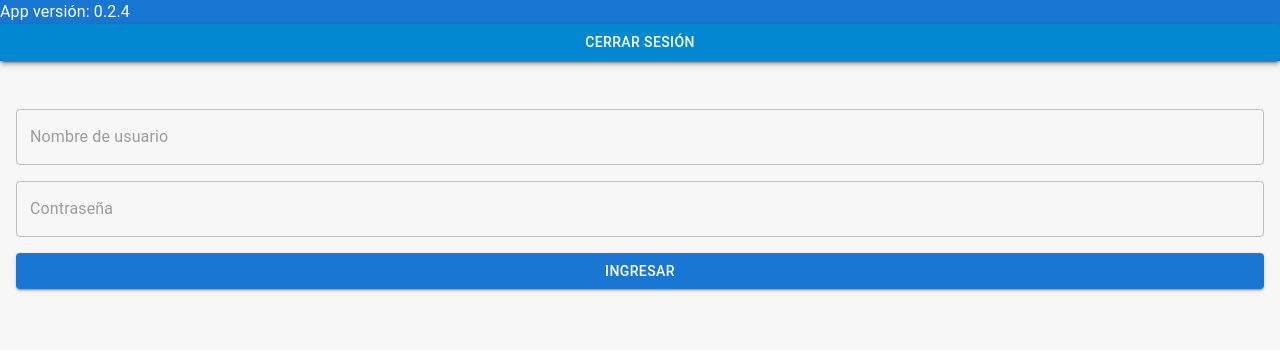
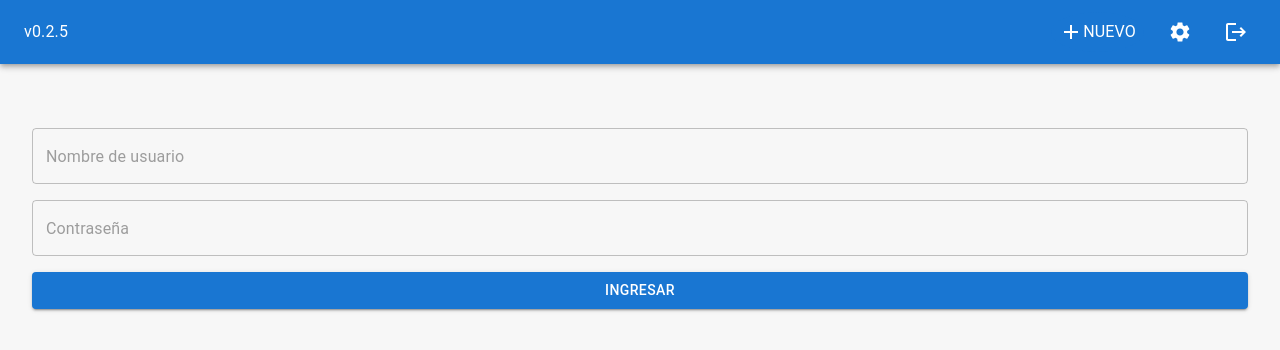
Before and after one commit to OscarUrielCZ/fint-desktop, a React (Create React App) app: page /fint-desktop/login in a window 1280 px wide. Shown: the top 350 px of the page. Built offline with nearby package versions, Linux system fonts and the light colour scheme; no server answers.

Commit message:
front: improved look and feel

```diff
--- a/package.json
+++ b/package.json
@@ -1,6 +1,6 @@
 {
   "name": "fint-desktop",
-  "version": "0.2.4",
+  "version": "0.2.5",
   "private": true,
   "dependencies": {
     "@emotion/react": "^11.14.0",
@@ -22,6 +22,7 @@
     "react-number-format": "^5.4.3",
     "react-router-dom": "^6.16.0",
     "react-scripts": "5.0.1",
+    "react-toastify": "^11.0.5",
     "typescript": "^4.9.5",
     "uuid": "^11.1.0",
     "web-vitals": "^2.1.4"
--- a/src/App.js
+++ b/src/App.js
@@ -14,6 +14,8 @@ import CreateView from "./views/Create/CreateView.tsx";
 import UpdateView from "./views/Update/UpdateView.tsx";
 import ProtectedRoute from "./routes/ProtectedRoute.tsx";
 
+
+// TODO: update this router to use config/routes.ts
 const router = createBrowserRouter([
   {
     path: "/",
--- a/src/components/Filters/PeriodFilters.tsx
+++ b/src/components/Filters/PeriodFilters.tsx
@@ -1,4 +1,4 @@
-import { Fragment, useCallback, useEffect, useState } from "react";
+import React, { Fragment, useCallback, useEffect, useState } from "react";
 import moment from "moment";
 
 import { Box, MenuItem, Select, Typography } from "@mui/material";
@@ -67,7 +67,7 @@ function PeriodFilters({ period, setPeriod, periodType, setPeriodType }: any) {
       <Box sx={{ display: "grid", gridTemplateColumns: "1fr 3fr", mt: 2 }}>
         {periodType === Period.MONTH && (
           <Fragment>
-            <Typography>Selecciona un mes </Typography>
+            <Typography>Mes </Typography>
             <Select
               label="Mes"
               value={selectedMonth}
@@ -90,7 +90,7 @@ function PeriodFilters({ period, setPeriod, periodType, setPeriodType }: any) {
         )}
         {periodType !== Period.FULL && (
           <Fragment>
-            <Typography>Selecciona un año</Typography>
+            <Typography>Año</Typography>
             <Select
               label="Año"
               value={selectedYear}
--- a/src/components/Settings/Settings.tsx
+++ b/src/components/Settings/Settings.tsx
@@ -1,12 +1,14 @@
-import { Box, Button, Typography } from "@mui/material";
+import { Box, Button, CircularProgress, Typography } from "@mui/material";
 import React from "react";
 
 function Settings({
   onSync,
   onClose,
+  loading,
 }: {
   onSync: () => void;
   onClose: () => void;
+  loading: boolean;
 }) {
   return (
     <Box
@@ -14,18 +16,17 @@ function Settings({
         display: "flex",
         flexDirection: "column",
         gap: 1,
-        width: "80%",
-        backgroundColor: "white",
+        width: "100%",
         textAlign: "center",
-        p: 2,
+        backgroundColor: "white"
       }}
     >
       <Typography variant="h4">Settings</Typography>
-      <Button variant="outlined" onClick={onSync}>
-        Sincronizar datos
+      <Button variant="outlined" onClick={onSync} disabled={loading}>
+        {loading ? <CircularProgress size={24} /> : "Sincronizar datos"}
       </Button>
       <Button variant="contained" color="error" onClick={onClose}>
-        Cerrra
+        Cerrar
       </Button>
     </Box>
   );
--- /dev/null
+++ b/src/config/routes.ts
@@ -0,0 +1,28 @@
+import CategoryView from "../views/Category/CategoryView.tsx";
+import CreateView from "../views/Create/CreateView.tsx";
+import HomeView from "../views/Home/HomeView.tsx";
+import LoginView from "../views/Login/LoginView.tsx";
+import UpdateView from "../views/Update/UpdateView.tsx";
+
+export default {
+    login: {
+        path: "fint-desktop/login",
+        element: LoginView,
+    },
+    home: {
+        path: "fint-desktop/",
+        element: HomeView,
+    },
+    create: {
+        path: "fint-desktop/create",
+        element: CreateView,
+    },
+    update: {
+        path: "fint-desktop/update/:id",
+        element: UpdateView,
+    },
+    category: {
+        path: "fint-desktop/category/:id",
+        element: CategoryView,
+    },
+};
--- a/src/routes/Root.tsx
+++ b/src/routes/Root.tsx
@@ -1,26 +1,102 @@
-import React from "react";
-import { Outlet } from "react-router-dom";
+import React, { useContext, useState } from "react";
+import { Outlet, useNavigate } from "react-router-dom";
+import { signOut } from "firebase/auth";
+import {
+  AppBar,
+  Box,
+  IconButton,
+  Toolbar,
+  Typography,
+} from "@mui/material";
+import { Add, Logout, Settings as SettingsIcon } from "@mui/icons-material";
 
-import { signOut } from "firebase/auth";
-import { AppBar, Box, Button, Typography } from "@mui/material";
 import { auth } from "../firebase";
+import routes from "../config/routes.ts";
+import Modal from "../modals/Modal.js";
+import Settings from "../components/Settings/Settings.tsx";
+import { ExpensesContext } from "../context/ExpensesContext.js";
+import { toast } from "react-toastify";
 
 function Root() {
+  const navigate = useNavigate();
+  const { syncData } = useContext(ExpensesContext);
+  const [openModal, setOpenModal] = useState(false);
+  const [loadingSync, setLoadingSync] = useState(false);
+
   const logout = () => {
     signOut(auth);
+  };
+
+  const handleAddExpense = () => {
+    navigate(routes.create.path);
+  };
+
+  const handleSyncData = async () => {
+    try {
+      setLoadingSync(true);
+      await syncData();
+      toast.success("Datos sincronizados correctamente!");
+      setOpenModal(false);
+    } catch (error) {
+      toast.error("Error al sincronizar los datos");
+      console.error(error);
+    } finally {
+      setLoadingSync(false);
+    }
   };
 
   return (
     <>
       <AppBar position="static">
-        <Typography>App versión: 0.2.4</Typography>
-        <Button variant="contained" color="info" onClick={logout}>
-          Cerrar sesión
-        </Button>
+        <Toolbar>
+          <Typography sx={{ flexGrow: 1 }}>v0.2.5</Typography>
+          <IconButton
+            color="inherit"
+            aria-label="add expense"
+            onClick={handleAddExpense}
+            sx={{ backgroundColor: "primary.main", "&:hover": { backgroundColor: "primary.dark" } }}
+          >
+            <Add /> <Typography> NUEVO</Typography>
+          </IconButton>
+          <IconButton
+            color="inherit"
+            aria-label="settings"
+            onClick={() => setOpenModal(true)}
+            sx={{ marginLeft: 2, "&:hover": { backgroundColor: "secondary.dark" } }}
+          >
+            <SettingsIcon />
+          </IconButton>
+          <IconButton
+            color="inherit"
+            aria-label="logout"
+            onClick={logout}
+            sx={{ marginLeft: 2, "&:hover": { backgroundColor: "secondary.dark" } }}
+          >
+            <Logout />
+          </IconButton>
+        </Toolbar>
       </AppBar>
-      <Box sx={{ mt: 4 }}>
+      <Box sx={{ mt: 4, p: 2 }}>
         <Outlet />
       </Box>
+      {openModal && (
+        <Modal>
+          <Box
+            sx={{
+              backgroundColor: "white",
+              padding: 4,
+              borderRadius: 2,
+              minWidth: 300,
+            }}
+          >
+            <Settings
+              onSync={handleSyncData}
+              onClose={() => setOpenModal(false)}
+              loading={loadingSync}
+            />
+          </Box>
+        </Modal>
+      )}
     </>
   );
 }
--- a/src/views/Home/HomeView.tsx
+++ b/src/views/Home/HomeView.tsx
@@ -1,11 +1,9 @@
-import { useContext, useState } from "react";
+import React, { useContext, useState } from "react";
 import moment from "moment";
-import { Link } from "react-router-dom";
 
-import { Box, Button } from "@mui/material";
+import { Box } from "@mui/material";
 
 // import AddButton from "../../components/AddButton/";
-import Modal from "../../modals/Modal.js";
 import CategoryGridStatistics from "../../components/Statistics/CategoryGridStatistics.tsx";
 import ExpenseList from "../../components/ExpenseList/ExpenseList.tsx";
 import ExpenseSearch from "../../components/ExpenseSearch/ExpenseSearch.tsx";
@@ -16,7 +14,6 @@ import ResumeExpenses from "../../components/ResumeExpenses/index.tsx";
 import colors from "../../common/colors.ts";
 import { DATE_PARAM_FORMAT } from "../../common/constants.ts";
 import { ExpensesContext } from "../../context/ExpensesContext.js";
-import Settings from "../../components/Settings/Settings.tsx";
 import { Period } from "../../common/types.ts";
 import { Expense } from "../../models/Expense.dto.ts";
 
@@ -34,7 +31,6 @@ function HomeView() {
     today.startOf(defaultPeriodType as any).format(DATE_PARAM_FORMAT),
     today.endOf(defaultPeriodType as any).format(DATE_PARAM_FORMAT),
   ]);
-  const [openModal, setOpenModal] = useState<boolean>(false);
 
   const expensesFiltered = expensesFound.filter((expense: Expense) => {
     return (
@@ -67,15 +63,6 @@ function HomeView() {
         marginBottom: 6,
       }}
     >
-      <Box>
-        <Button
-          variant="contained"
-          onClick={() => setOpenModal(true)}
-          sx={{ float: "right" }}
-        >
-          Configuración
-        </Button>
-      </Box>
       {period[0] !== null && period[1] !== null && (
         <PeriodFilters
           period={period}
@@ -104,19 +91,6 @@ function HomeView() {
         categories={categories}
       />
       {/* <AddButton /> */}
-      <Box sx={{ position: "fixed", bottom: 0, width: "100%" }}>
-        <Button variant="contained" fullWidth>
-          <Link to="create" style={{ color: "white", textDecoration: "none" }}>
-            Registrar
-          </Link>
-        </Button>
-      </Box>
-
-      {openModal && (
-        <Modal>
-          <Settings onSync={syncData} onClose={() => setOpenModal(false)} />
-        </Modal>
-      )}
     </Box>
   );
 }
```
